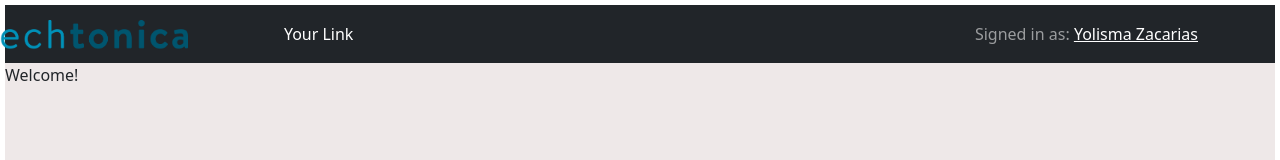
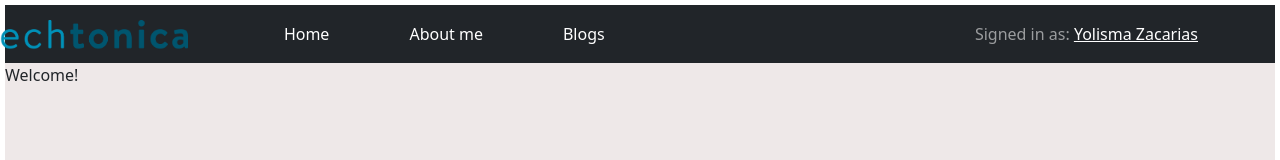
Before and after one commit to Yolisss/blogProject2023, a React (Vite) app in the folder client/: page / in a window 1280 px wide. Shown: the top 160 px of the page. Built offline with nearby package versions, Linux system fonts and the light colour scheme.

Commit message:
created links to individual routes

```diff
--- a/client/src/components/Navbar.jsx
+++ b/client/src/components/Navbar.jsx
@@ -3,10 +3,15 @@ import Navbar from "react-bootstrap/Navbar";
 import Nav from "react-bootstrap/Nav";
 import Logo from "../assets/BlueTechtonicaWord.png";
 import { BrowserRouter, Routes, Route } from "react-router-dom";
+import { Link } from "react-router-dom";
 
 //Browser router which will actually help connect to the browser
 //routes component which is going to be the parent for all our routes
 //route, used to set up a single page
+
+//mynavbar is child to RouterProvider
+//all of the link components will affectively
+//know the routing system of the router var from app.jsx
 
 function MyNavBar(props) {
   return (
@@ -21,7 +26,15 @@ function MyNavBar(props) {
               alt="React Bootstrap logo"
             />
           </Navbar.Brand>
-          <Nav.Link>Your Link</Nav.Link>
+          <Link to="/" className="nav-link">
+            Home
+          </Link>
+          <Link to="/aboutme" className="nav-link">
+            About me
+          </Link>
+          <Link to="/blogs" className="nav-link">
+            Blogs
+          </Link>
           <Navbar.Toggle />
           <Navbar.Collapse className="justify-content-end">
             <Navbar.Text>
@@ -35,3 +48,10 @@ function MyNavBar(props) {
 }
 
 export default MyNavBar;
+
+// <LinkContainer to="/">
+//           <Nav.Link>Home</Nav.Link>
+//         </LinkContainer>
+//         <LinkContainer to="/aboutme">
+//           <Nav.Link>About me</Nav.Link>
+//         </LinkContainer>
```
